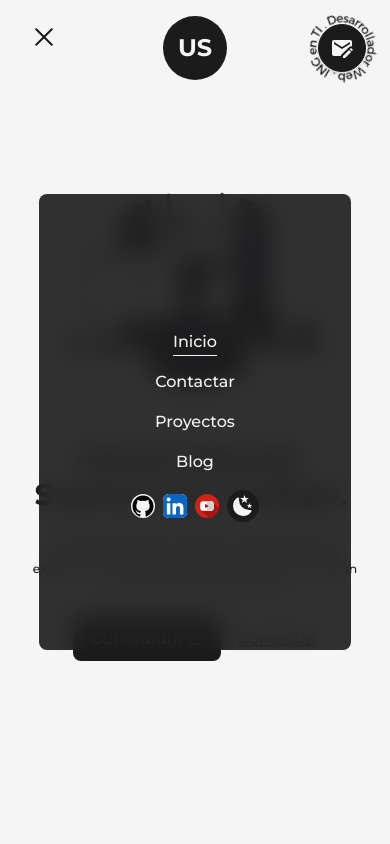
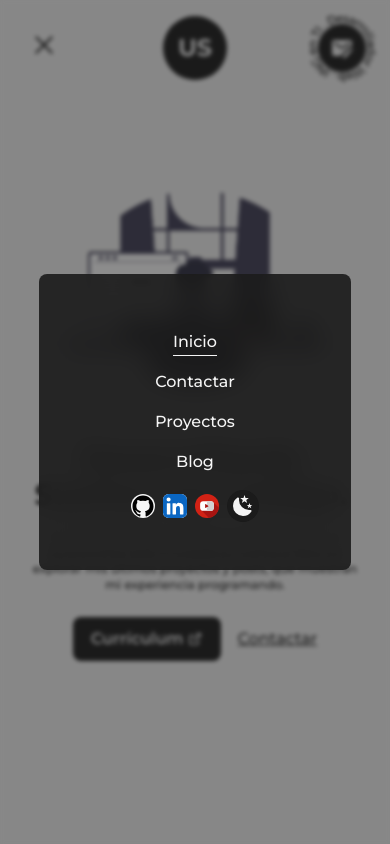
Before and after one commit to UlisesSnz/portafolio-nextjs-v2, a Next.js app: page / in a window 390 px wide. Both pictures are taken after a click on the button "Abrir menú". Shown: the top 844 px of the page. Built offline with nearby package versions, Linux system fonts and the light colour scheme.

Commit message:
Actualiza el diseño del navbar para vista móvil y añade un modal con superposición de fondo cuando el navbar está abierto

```diff
--- a/src/app/contact/page.jsx
+++ b/src/app/contact/page.jsx
@@ -14,7 +14,7 @@ const contact = () => {
     return (
         <>
             <main className="flex items-center text-dark w-full min-h-screen dark:text-light sm:items-start">
-                <Layout className="!pt-0 md:!pt-16 sm:!pt-16">
+                <Layout className="!pt-0 md:!pt-14 sm:!pt-14">
                     <div className="flex items-center justify-between w-full lg:flex-col h-[75vh] lg:h-auto">
                         <div className="inline-block w-2/5 md:w-4/5 sm:w-full">
                             <LottieAnimation />
--- a/src/app/layout.jsx
+++ b/src/app/layout.jsx
@@ -58,6 +58,7 @@ export default function RootLayout({ children }) {
                 <Navbar />
                 {children}
                 <Footer />
+                <div id='modal' />
             </body>
         </html>
     );
--- a/src/app/page.jsx
+++ b/src/app/page.jsx
@@ -10,7 +10,7 @@ import lighBulb from '../../public/images/svgs/spotlight.svg';
 export default function Home() {
   return (
     <main className="flex items-center text-dark w-full min-h-screen dark:text-light sm:items-start">
-        <Layout className="!pt-0 md:!pt-16 sm:!pt-16">
+        <Layout className="!pt-0 md:!pt-14 sm:!pt-14">
             <div className="flex items-center justify-between w-full lg:flex-col">
                 <div className="w-1/2 md:w-full">
                     <Image src={profilePic} alt="Desarrollador" className="w-full h-auto lg:hidden md:inline-block md:w-full"
--- a/src/components/Home/HireMe.jsx
+++ b/src/components/Home/HireMe.jsx
@@ -13,7 +13,7 @@ const HireMe = () => {
               href={`mailto:${siteMetadata.email}`}
               aria-label={`Abrir cliente de correo para enviar un mensaje a ${siteMetadata.email}`}
               className="flex items-center justify-center absolute left-1/2 top-1/2
-              -translate-x-1/2 -translate-y-1/2 bg-dark text-light shadow-md z-10
+              -translate-x-1/2 -translate-y-1/2 bg-dark text-light shadow-md
               border border-solid border-dark w-20 h-20 rounded-full font-semibold
               hover:bg-light hover:text-dark
               dark:bg-light dark:text-dark hover:dark:bg-dark hover:dark:text-light
--- a/src/components/Navbar/index.jsx
+++ b/src/components/Navbar/index.jsx
@@ -1,5 +1,6 @@
 'use client';
-import React, { useEffect, useState } from 'react';
+import React, { useEffect, useRef, useState } from 'react';
+import { createRoot } from 'react-dom/client';
 import Logo from './Logo';
 import { GithubIcon, LinkedinIcon, MoonIcon, SunIcon, YoutubeIcon } from '../Shared/Icons';
 import { motion } from 'framer-motion';
@@ -10,26 +11,48 @@ import CustomMobileLink from './CustomMobileLink';
 const Navbar = () => {
     const [mode, setMode] = useThemeSwitcher();
     const [isOpen, setIsOpen] = useState(false);
+    const rootRef = useRef(null);
 
     const handleClick = () => {
         setIsOpen(!isOpen);
     }
 
     useEffect(() => {
+        const modalContainer = document.getElementById('modal');;
         if (isOpen) {
             document.body.classList.add('overflow-y-hidden');
-        } else document.body.classList.remove('overflow-y-hidden');
+            if (!rootRef.current) {
+                rootRef.current = createRoot(modalContainer);
+            }
+            const modalDiv = (
+                <div
+                    className="z-100 fixed top-0 left-0 bottom-0 right-0 inline-block bg-dark/50 font-os backdrop-blur-[2px]"
+                    onClick={handleClick}
+                />
+            );
+            rootRef.current.render(modalDiv);
+        } else{
+            document.body.classList.remove('overflow-y-hidden');
+            if (rootRef.current) {
+                rootRef.current.unmount();
+                rootRef.current = null;
+            }
+        }
         return () => {
             document.body.classList.remove('overflow-y-hidden');
+            if (rootRef.current) {
+                rootRef.current.unmount();
+                rootRef.current = null;
+            }
         };
-    }, [isOpen]);
+    }, [isOpen, handleClick]);
 
   return (
     <header
-        className="w-full px-32 py-8 font-medium flex items-center justify-between dark:text-light relative z-10 lg:px-16 md:px-12 sm:px-8"
+        className="w-full px-32 py-8 font-medium flex items-center justify-between dark:text-light z-10 lg:px-16 md:px-12 sm:px-8"
     >
 
-      <button className="flex-col justify-center items-center hidden lg:flex" onClick={handleClick} aria-label={isOpen ? "Cerrar menú" : "Abrir menú"}>
+      <button className="flex-col justify-center items-center hidden lg:flex mt-2" onClick={handleClick} aria-label={isOpen ? "Cerrar menú" : "Abrir menú"}>
         <span className={`bg-dark dark:bg-light block transition-all duration-300 ease-out h-0.5 w-6 rounded-sm ${isOpen ? 'rotate-45 translate-y-1' : '-translate-y-0.5'}`}></span>
         <span className={`bg-dark dark:bg-light block transition-all duration-300 ease-out h-0.5 w-6 rounded-sm my-0.5 ${isOpen ? 'opacity-0' : 'opacity-100'}`}></span>
         <span className={`bg-dark dark:bg-light block transition-all duration-300 ease-out h-0.5 w-6 rounded-sm ${isOpen ? '-rotate-45 -translate-y-1' : 'translate-y-0.5'}`}></span>
@@ -101,7 +124,7 @@ const Navbar = () => {
             initial={{scale:0, opacity:0, x: '-50%', y: '-50%'}}
             animate={{scale:1, opacity:1}}
             className="min-w-[80vw] flex flex-col justify-between z-30 items-center fixed top-1/2 left-1/2 -translate-x-1/2 -translate-y-1/2
-            bg-dark/90 dark:bg-light/75 rounded-lg backdrop-blur-md py-32"
+            bg-dark/90 dark:bg-light/75 rounded-lg backdrop-blur-md py-12"
         >
             <nav className="flex items-center flex-col justify-center">
                 <CustomMobileLink href="/" title="Inicio" toggle={handleClick} />
```
